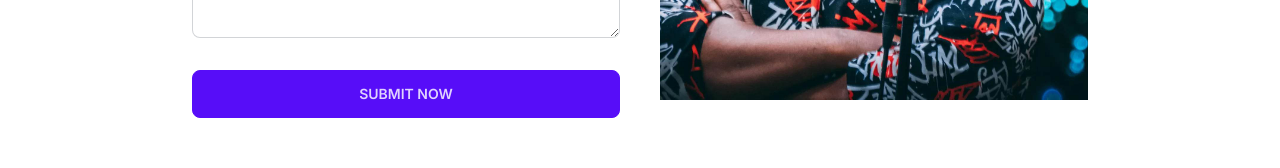
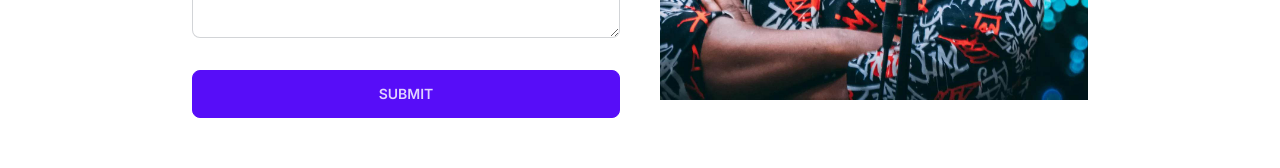
Before and after one commit to akmsyfulalom/portfolio-project-for-client, a Next.js app: page /contact in a window 1280 px wide. Shown: the part 558-726 px from the top of the page. Built offline with nearby package versions, Linux system fonts and the light colour scheme.

Commit message:
submit button fix

```diff
--- a/src/app/contact/page.jsx
+++ b/src/app/contact/page.jsx
@@ -34,7 +34,7 @@
            <textarea className="textarea textarea-bordered w-full h-32" placeholder="message"></textarea>
         </div>
             <div className="form-control mt-6">
-                <button className="btn btn-primary">Submit Now</button>
+                <button className="btn btn-primary">Submit</button>
             </div>
           </div>
         </div>
```
